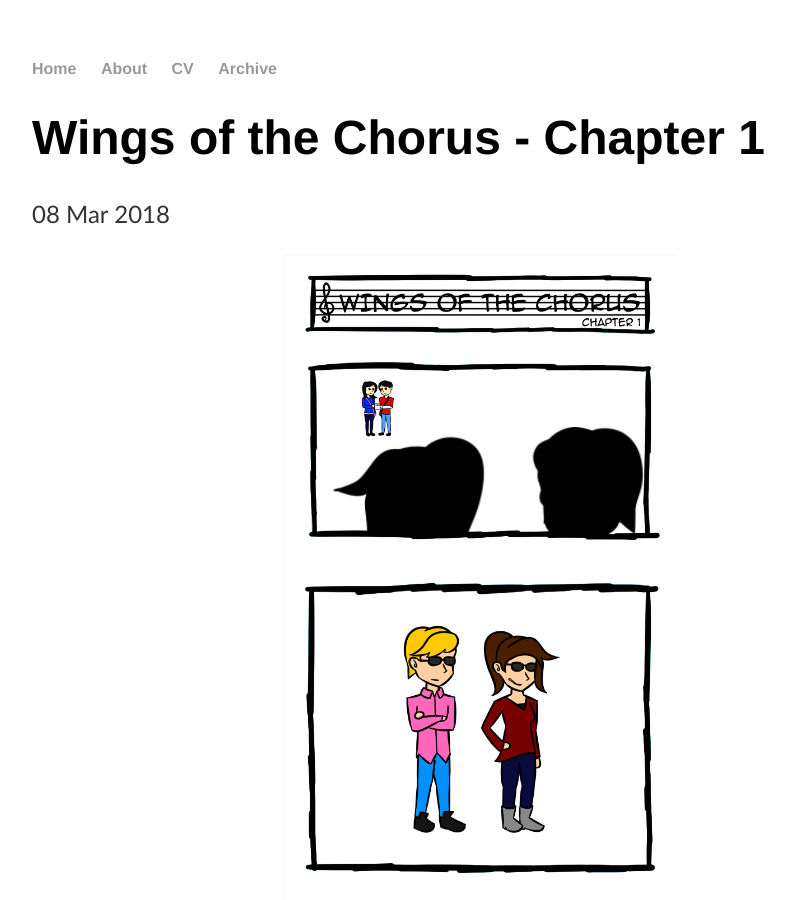
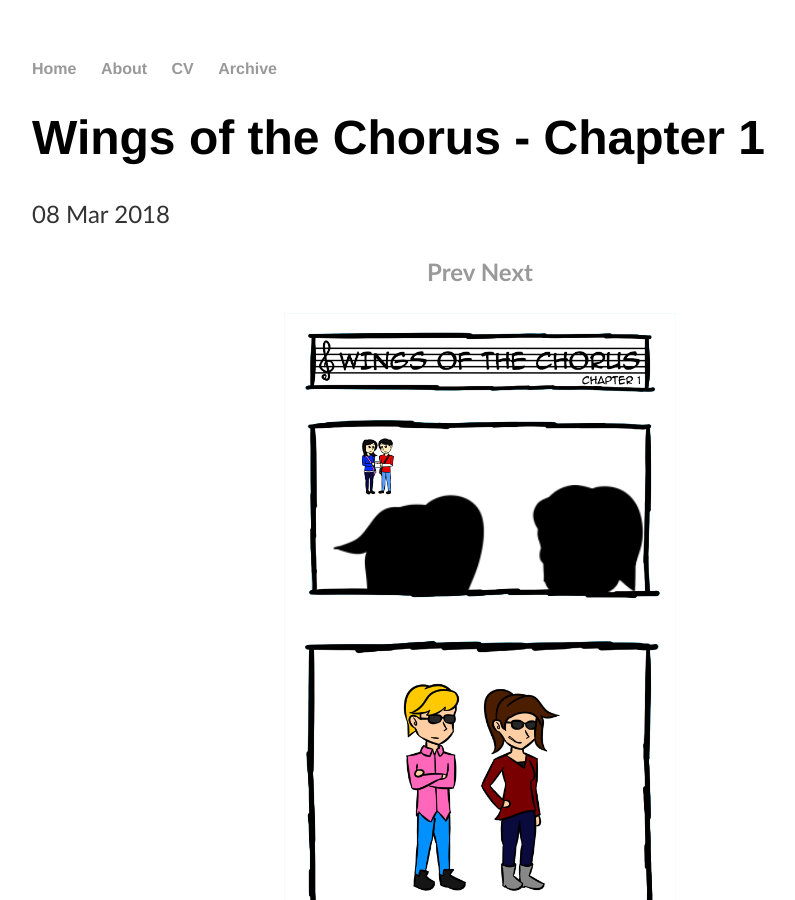
Before and after one commit to jeungkyle/wingsofthechorus, a Jekyll site: the page built from _posts/2018-03-08-chapter1.md, in a window 1280 px wide and 900 px high. Shown: the whole window, without its empty margins (160-955 px from the left). Built offline with Jekyll 4.4.1, drawn with Linux system fonts in a browser that asks for light colours.

Commit message:
Update 2018-03-08-chapter1.md

```diff
--- a/_posts/2018-03-08-chapter1.md
+++ b/_posts/2018-03-08-chapter1.md
@@ -4,6 +4,20 @@ title: "Wings of the Chorus - Chapter 1"
 date: 2018-03-08
 ---
 
+<h2>
+  <p style="text-align:center;">
+    <a href="/wingsofthechorus/blog/2018/03/06/chapter0">Prev</a>
+    <a href="">Next</a>
+  </p>
+</h2>
+
 <p style="text-align:center;">
   <img src="/wingsofthechorus/images/c1.png" width="50%" alt="c0"/>
 </p>
+
+<h2>
+  <p style="text-align:center;">
+    <a href="/wingsofthechorus/blog/2018/03/06/chapter0">Prev</a>
+    <a href="">Next</a>
+  </p>
+</h2>
```
